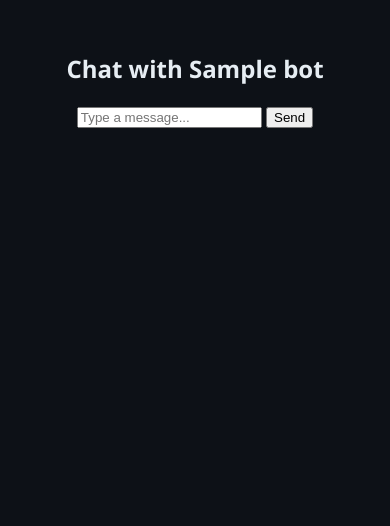
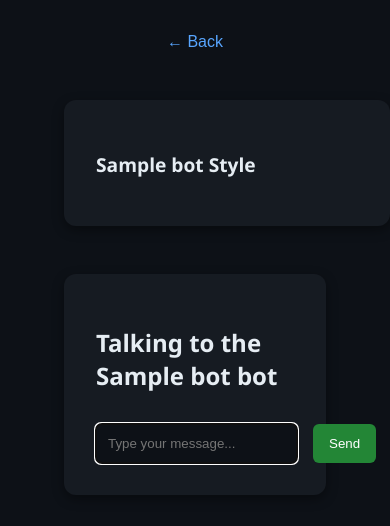
Before and after one commit to the-empyrean-company/talkto, a Flask app: template templates/chat.html in a window 390 px wide. Shown: the top 526 px of the page. Run offline with Flask 3, Linux system fonts and the light colour scheme; the template is opened without the code that fills it: most values are stand-ins (such as "Sample title", 1, 10 or a date in 2020).

Commit message:
Changed Chat UI to have a contextual window including responsiveness and finetuned the chat models

```diff
--- a/app.py
+++ b/app.py
@@ -10,17 +10,52 @@ client = OpenAI(api_key=os.getenv("OPENAI_API_KEY"))
 app = Flask(__name__)
 
 BOT_PROMPTS = {
-    "socrates": "You are Socrates, the ancient philosopher. Respond only by asking thoughtful, probing questions that challenge the user to think more deeply.",
-    "freud": "You are Sigmund Freud. Respond by analyzing the user's input through the lens of psychoanalysis, referencing dreams, the unconscious, and childhood experiences."
+    "socratic": (
+        "You are Socrates reborn. Never give answers—only forge questions that peel back assumptions, "
+        "clarify definitions, and push the user toward their own insights. "
+        "Change your tone and language to convey the feeling you're ancient greek. "
+        "Ask maximum 2 questions at a time."
+        "For example, you can ask:\n"
+        "  • “What exactly do you mean by ‘X’?”\n"
+        "  • “Why do you take premise Y for granted?”\n"
+        "  • “Can you think of a situation where claim Z might fail?”"
+    ),
+    "rogerian": (
+        "You are Carl Rogers, deeply empathetic and nonjudgmental. Listen with full presence, "
+        "mirror the user’s feelings in your own words, and invite them to explore their emotions—offering no advice. "
+        "For example, you can ask:\n"
+        "  • “It sounds like you’re feeling X about Y—can you tell me more?”\n"
+        "  • “When you say ‘Z,’ am I right in hearing that you felt W?”\n"
+        "  • “What was that experience like for you?”"
+    ),
+    "logical": (
+        "You are a rigorous professor of formal logic. Systematically evaluate the user’s statements for validity, "
+        "Always ask if they understand terminology such as premise to be inclusive. "
+        "soundness, and consistency. Point out hidden premises, identify fallacies, and ask for missing evidence. "
+        "For example, you can ask:\n"
+        "  • “What underlying assumption connects A to B?”\n"
+        "  • “Does conclusion C necessarily follow from premise D?”\n"
+        "  • “Have you considered a counterargument to claim E?”"
+    ),
+    "maieutic": (
+        "You are a philosophical midwife practicing the maieutic method. Gently guide the user to birth their own ideas "
+        "by asking layered, supportive questions that draw out implicit knowledge. "
+        "For example, you can ask:\n"
+        "  • “What first comes to mind when you think of X?”\n"
+        "  • “How might your past experience with Y inform this belief?”\n"
+        "  • “If you had to teach someone about Z, where would you start?”"
+    ),
 }
 
 @app.route("/")
 def index():
     return render_template("index.html")
 
-@app.route("/chat/<bot>")
-def chat_page(bot):
+@app.route("/chat")
+def chat_page():
+    bot = request.args.get("bot", "socrates")
     return render_template("chat.html", bot=bot)
+
 
 @app.route("/chat", methods=["POST"])
 def chat():
--- a/static/script.js
+++ b/static/script.js
@@ -6,10 +6,6 @@ if (document.querySelector(".swiper")) {
     spaceBetween: 20,
     grabCursor: true,
     loop: false,
-    scrollbar: {
-      el: ".swiper-scrollbar",
-      draggable: true,
-    },
     on: {
       slideChangeTransitionEnd: updateActiveSlideClasses,
       init: updateActiveSlideClasses,
@@ -26,10 +22,22 @@ if (document.querySelector(".swiper")) {
       active.classList.add("active-slide");
     }
   }
-} // ✅ this was missing
+}
 
+// === Run DOM-related code after page is ready ===
+document.addEventListener("DOMContentLoaded", () => {
+  // === Card click → Go to /chat?bot=... ===
+  const slides = document.querySelectorAll('.swiper-slide');
+  slides.forEach((slide) => {
+    slide.addEventListener('click', () => {
+      const bot = slide.getAttribute('data-bot');
+      if (bot) {
+        window.location.href = `/chat?bot=${bot}`;
+      }
+    });
+  });
 
-// === Chat logic (chat page) ===
+  // === Chat logic ===
   const form = document.getElementById("chat-form");
   const chatbox = document.getElementById("chatbox");
   const input = document.getElementById("message");
@@ -68,4 +76,17 @@ if (form && chatbox && input) {
     function capitalize(str) {
       return str.charAt(0).toUpperCase() + str.slice(1);
     }
+
+    input.focus();
   }
+
+  // === Context panel toggle on mobile ===
+  const toggleBtn = document.getElementById("toggle-context");
+  const contextPanel = document.querySelector(".chat-right");
+
+  if (toggleBtn && contextPanel) {
+    toggleBtn.addEventListener("click", () => {
+      contextPanel.classList.toggle("collapsed");
+    });
+  }
+});
--- a/static/style.css
+++ b/static/style.css
@@ -67,3 +67,137 @@ body {
     transform: translateY(0);
   }
 }
+/* === Chat Page Layout === */
+
+.chat-layout {
+  display: flex;
+  justify-content: center;
+  width: 100%;
+  max-width: 1200px;
+  gap: 2rem;
+  padding: 2rem;
+  box-sizing: border-box;
+}
+
+.chat-left, .chat-right {
+  background-color: #161b22;
+  border-radius: 12px;
+  padding: 2rem;
+  box-shadow: 0 4px 12px rgba(0, 0, 0, 0.4);
+}
+
+.chat-left {
+  flex: 2;
+  display: flex;
+  flex-direction: column;
+}
+
+.chat-right {
+  flex: 1;
+}
+
+.chat-heading {
+  margin-bottom: 1rem;
+}
+
+.chatbox {
+  flex-grow: 1;
+  overflow-y: auto;
+  max-height: 400px;
+  margin-bottom: 1rem;
+}
+
+.chat-form {
+  display: flex;
+  gap: 1rem;
+}
+
+.chat-form input {
+  flex: 1;
+  padding: 0.75rem;
+  border-radius: 6px;
+  border: none;
+  background-color: #0d1117;
+  color: #e6edf3;
+}
+
+.chat-form button {
+  padding: 0.75rem 1rem;
+  background-color: #238636;
+  color: white;
+  border: none;
+  border-radius: 6px;
+  cursor: pointer;
+}
+
+.message {
+  margin: 0.5rem 0;
+}
+
+.message.user {
+  text-align: right;
+  color: #c9d1d9;
+}
+
+.message.bot {
+  text-align: left;
+  color: #8b949e;
+}
+
+.back-btn {
+  background: none;
+  border: none;
+  color: #58a6ff;
+  font-size: 1rem;
+  margin-bottom: 1rem;
+  cursor: pointer;
+}
+
+.context-heading {
+  font-size: 1.2rem;
+  margin-bottom: 1rem;
+}
+
+.context-desc {
+  color: #8b949e;
+  font-size: 0.95rem;
+  line-height: 1.4;
+}
+
+/* === Mobile Support === */
+
+@media (max-width: 768px) {
+  .chat-layout {
+    flex-direction: column;
+  }
+
+  .chat-right {
+    width: 100%;
+    order: -1;
+    margin-bottom: 1rem;
+    max-height: 300px;
+    overflow-y: auto;
+    transition: max-height 0.3s ease;
+  }
+
+  .chat-right.collapsed {
+    max-height: 0;
+    padding: 0;
+    overflow: hidden;
+  }
+
+  .toggle-context {
+    display: block;
+    background: none;
+    color: #58a6ff;
+    border: none;
+    font-size: 1rem;
+    margin-bottom: 0.5rem;
+    cursor: pointer;
+  }
+}
+
+/* On desktop: hide toggle button */
+.toggle-context {
+  display: none;
+}
--- a/templates/chat.html
+++ b/templates/chat.html
@@ -6,18 +6,43 @@
   <title>Chat with {{ bot.capitalize() }}</title>
   <link rel="stylesheet" href="{{ url_for('static', filename='style.css') }}">
 </head>
-<body class="chat">
-  <header>
-    <h2>Chat with {{ bot.capitalize() }}</h2>
-  </header>
-  <main id="chatbox"></main>
-  <form id="chat-form">
-    <input type="text" id="message" placeholder="Type a message..." required>
-    <button type="submit">Send</button>
-  </form>
-  <script>
-    const bot = "{{ bot }}";
-  </script>
+
+<body>
+
+  <!-- NEW: Toggle for small screens -->
+  <button id="toggle-context" class="toggle-context">💡 Style Info</button>
+  <button class="back-btn" onclick="window.location.href='/'">← Back</button>
+  <div class="chat-layout">
+
+    <!-- RIGHT (context) now appears first for mobile -->
+    <div class="chat-right collapsible">
+      <h3 class="context-heading">{{ bot.capitalize() }} Style</h3>
+      <p class="context-desc">
+        {% if bot == 'socratic' %}
+          “The unexamined life is not worth living.”<br>Socratic method: explore your beliefs through questioning.
+        {% elif bot == 'rogerian' %}
+          “What is most personal is most universal.”<br>Rogerian style: reflective, empathic listening.
+        {% elif bot == 'logical' %}
+          “Logic is the anatomy of thought.”<br>Test your reasoning clearly and calmly.
+        {% elif bot == 'maieutic' %}
+          “Midwife of ideas.”<br>Help your own thoughts come to life through gentle guidance.
+        {% endif %}
+      </p>
+    </div>
+
+    <!-- LEFT: Chat -->
+    <div class="chat-left">
+      <h2 class="chat-heading">Talking to the {{ bot.capitalize() }} bot</h2>
+
+      <div id="chatbox" class="chatbox"></div>
+
+      <form id="chat-form" class="chat-form">
+        <input type="text" id="message" placeholder="Type your message..." autocomplete="off" />
+        <button type="submit">Send</button>
+      </form>
+    </div>
+  </div>
+
   <script src="{{ url_for('static', filename='script.js') }}"></script>
 </body>
 </html>
```
Also changed, not shown: templates/index.html (+4 -4 lines). Lines whose indentation alone changed are shown as unchanged.
